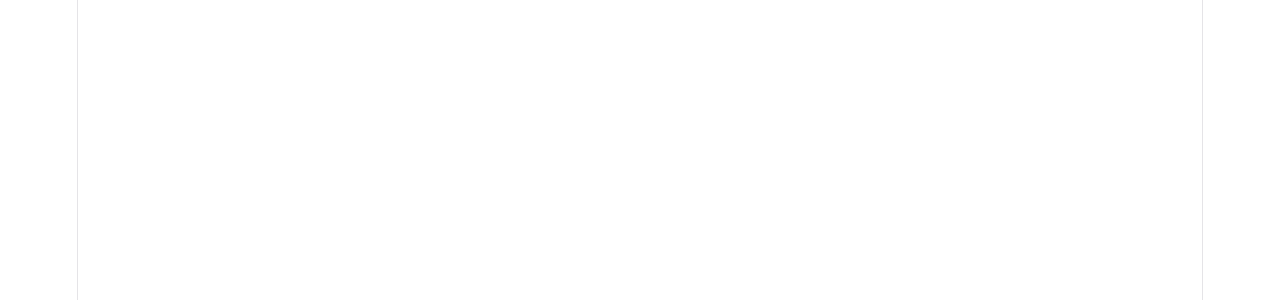
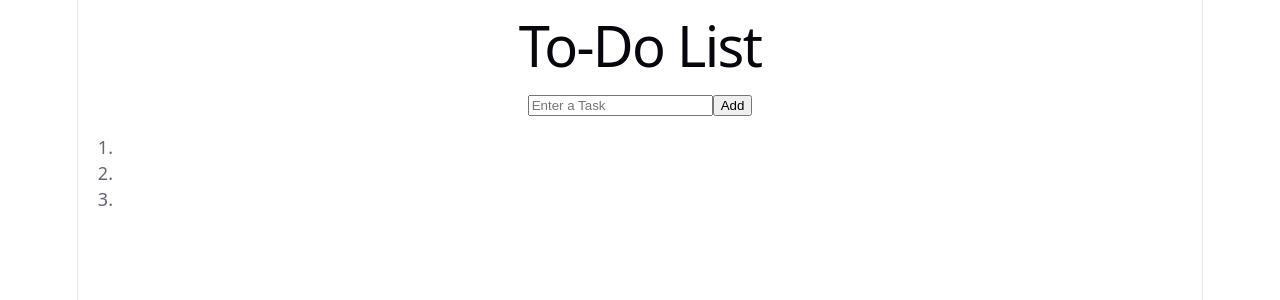
Before and after one commit to ssehrc/React-To-Do-List, a React (Vite) app: page / in a window 1280 px wide. Shown: the top 300 px of the page. Built offline with nearby package versions, Linux system fonts and the light colour scheme.

Commit message:
Created the an input bar and add button for inputting tasks

```diff
--- a/src/App.jsx
+++ b/src/App.jsx
@@ -5,7 +5,9 @@
 function App() {
 
   return (
-    <></>
+    <>
+    <ToDoList />
+    </>
   )
 }
 
--- a/src/ToDoList.jsx
+++ b/src/ToDoList.jsx
@@ -1,11 +1,11 @@
 import React, { useState } from "react"
 
 function ToDoList(){
-    const [tasks, setTasks] = useState([]);
+    const [tasks, setTasks] = useState(["Eat Breakfast", "Workout", "Go to Work"]);
     const [newTask, setNewTask] = useState("");
 
     function handleInputChange(event){
-
+        setNewTask(event.target.value);
     }
     function addTask(index){
 
@@ -18,7 +18,27 @@
 
 
     }
-    return(<></>)
+    return(
+        <div className="to-do-list">
+            <h1>To-Do List</h1>
+            <div>
+                <input
+                    type="text"
+                    placeholder="Enter a Task "
+                    value={newTask}
+                    onChange={handleInputChange}
+                />
+                <button className="add-button" onClick={addTask}>
+                        Add
+                </button>
+            </div>
+            <ol>
+                {tasks.map((task, index) =>
+                    <li></li>
+                )}
+            </ol>
+        </div>
+    )
 }
 
 export default ToDoList
```
